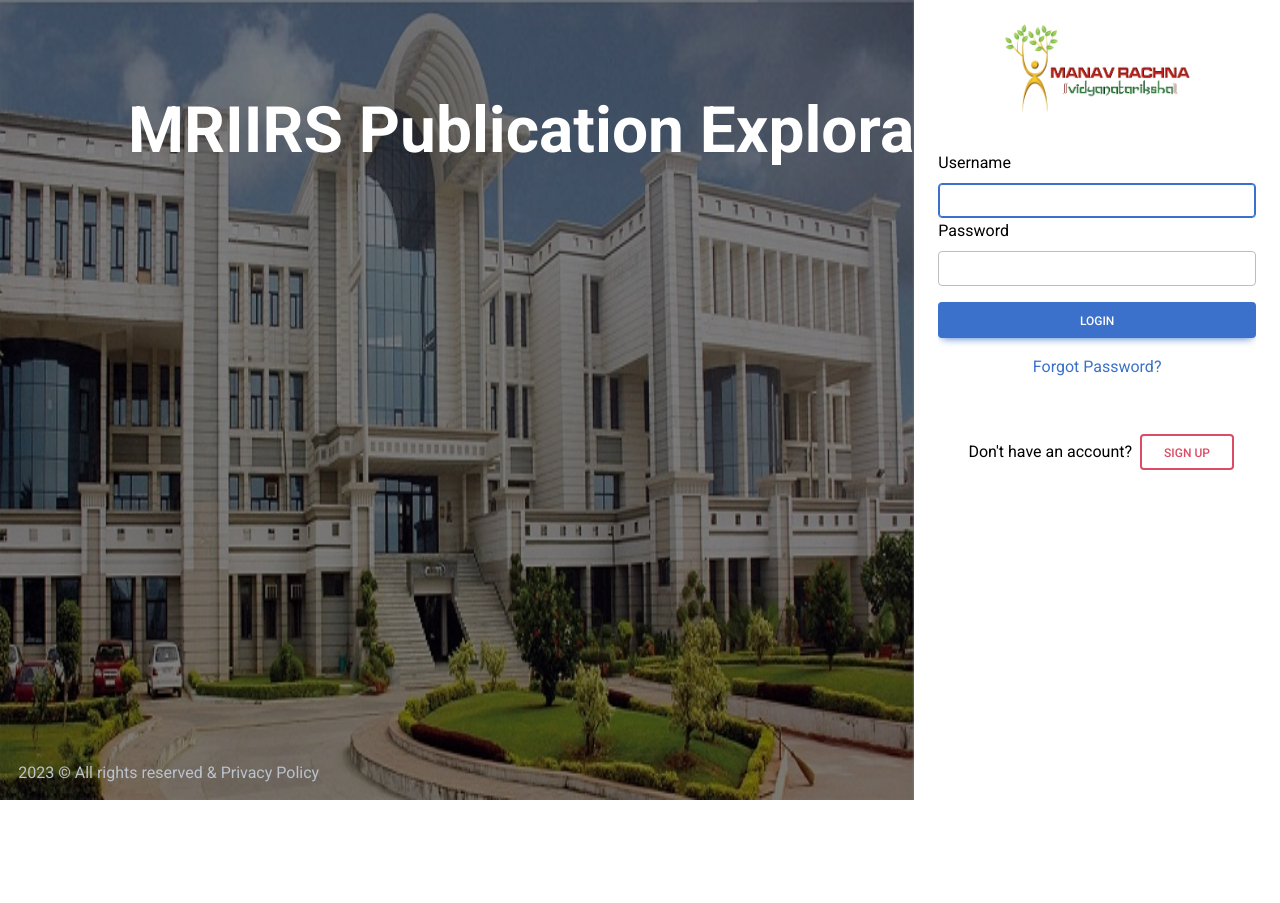
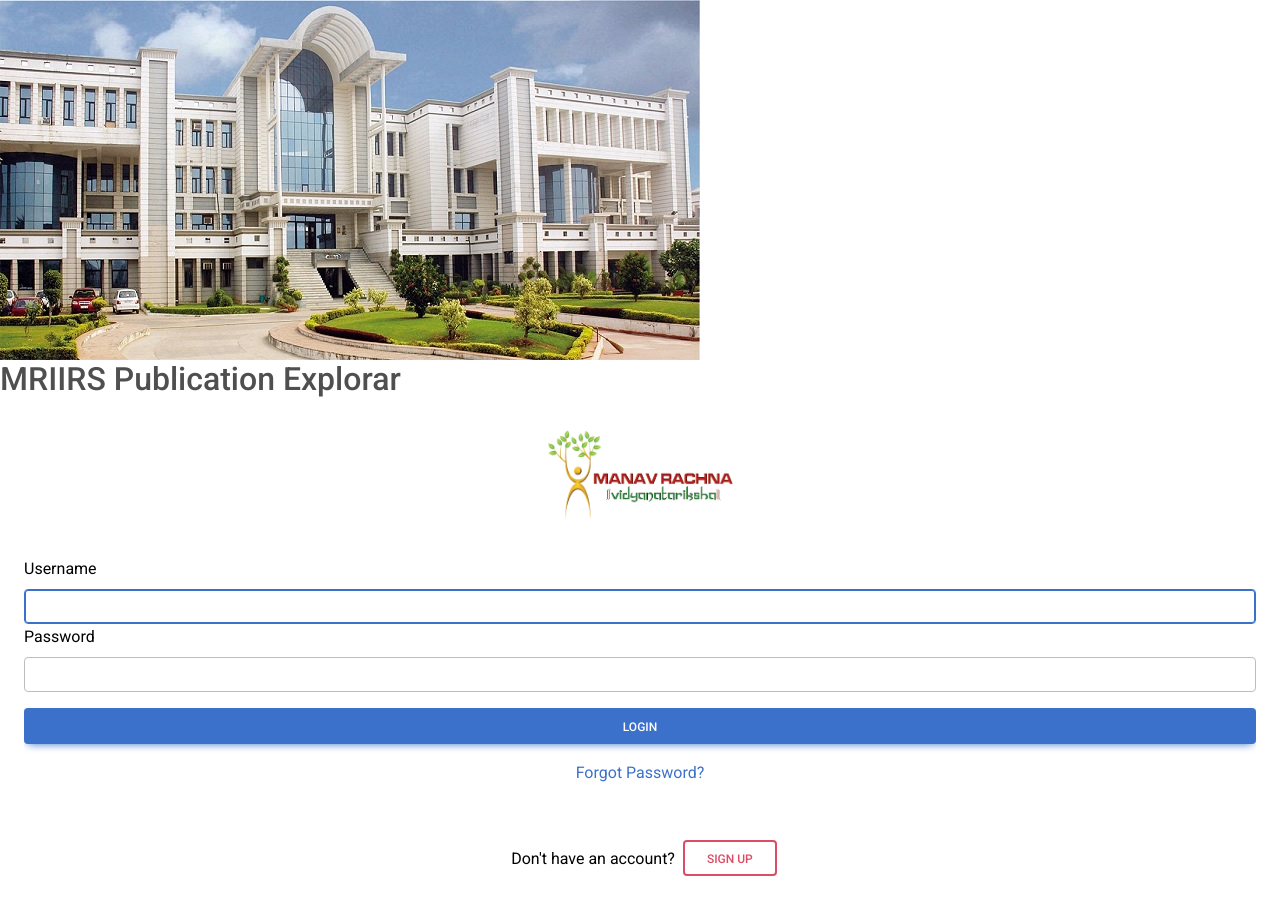
Before and after one commit to Jasmeet1001/django-portal-mriirs, a Django app: page /login/?next=/bkch/ in a window 1280 px wide. Before the commit the page ends 800 px from the top, so only its background shows below. Run offline with Django 4.2, Linux system fonts and the light colour scheme; some libraries are stand-ins or nearby versions.

Commit message:
Update base.html

```diff
--- a/login/templates/login/base.html
+++ b/login/templates/login/base.html
@@ -14,16 +14,14 @@
     <link rel="stylesheet" href="{% static 'login/css/style.css' %}">
 </head>
 <body>
-    <section class="jasmeet ">
-        <div class="shivam" >
-            <img class="img-fluid" src="{% static 'login/img/mr-bg.jpg' %}" style="width: 100%; height: 100vh; filter: brightness(50%);"  alt="mr-bg">
-
-            <!-- <p style="color: #b9c2cd;">2023 © All rights reserved & Privacy Policy</p> -->
-
+    <section class="main-wrapper">
+        <div class="main-wrapper-bg">
+            <img class="img-fluid" src="{% static 'login/img/mr-bg.jpg' %}"  alt="mr-bg">
         </div>
-        <div class="sainsh " >
-            <div class="rounded-3 text-black justify-content-center" >
-                    <div class="col-lg-6" style=" width: 100%;">
+        <div class="login-page">
+            <h2>MRIIRS Publication Explorar</h2>
+            <div class="rounded-3 text-black login-form" >
+                    <div class="">
                         {% block txtcntr %}{% endblock %}
                             <div class="text-center">
                                 <img class="img-fluid" src="{% static 'login/img/mr-logo.png' %}" style="width: 185px;" alt="mr-logo">
```
